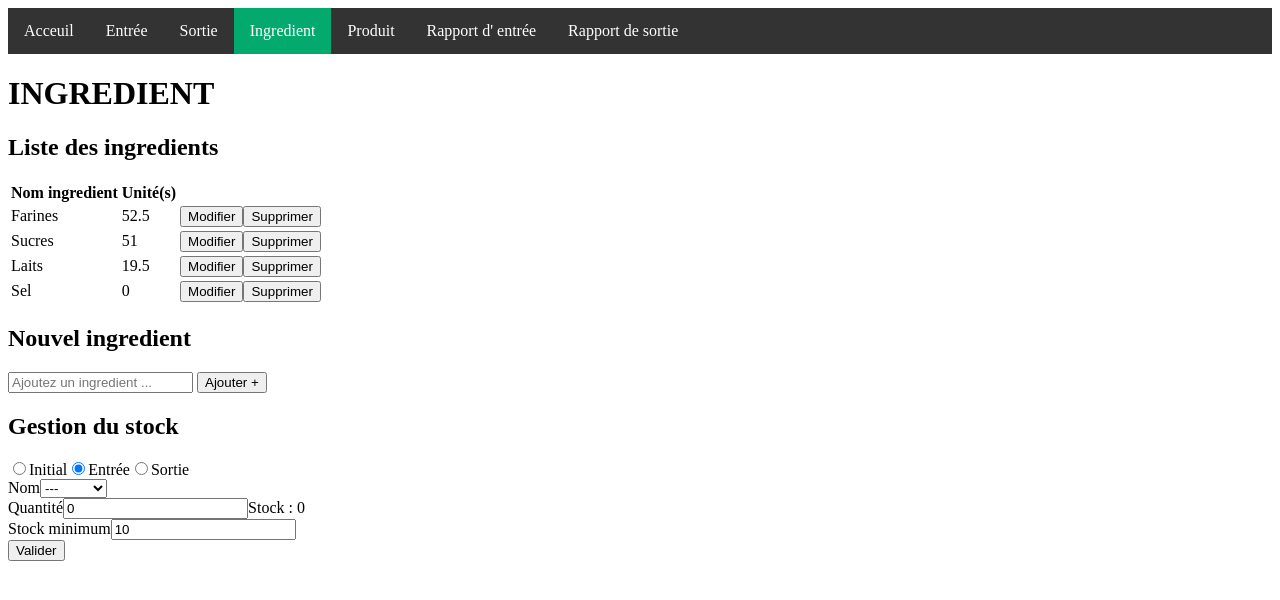
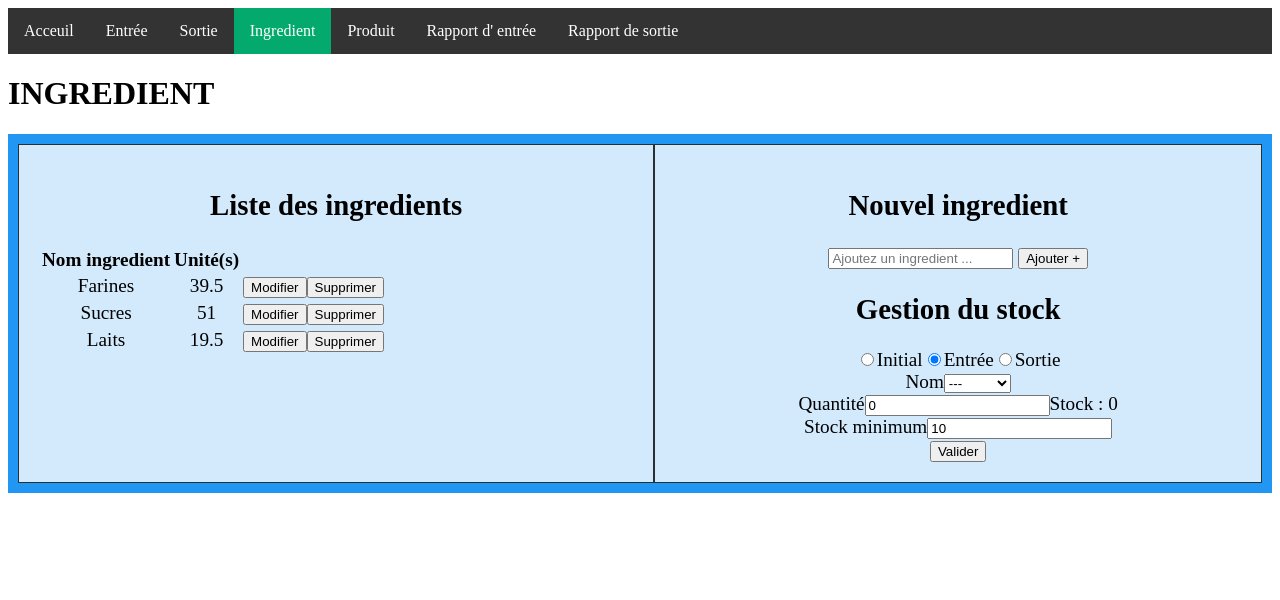
Before and after one commit to tafitahery/ingredients, a React (Create React App) app in the folder frontend/: page /ingredient in a window 1280 px wide. Shown: the top 600 px of the page. Built offline with nearby package versions, Linux system fonts and the light colour scheme; data requests are answered from the project's data file.

Commit message:
Add style Ingredient

```diff
--- a/frontend/src/assets/db.json
+++ b/frontend/src/assets/db.json
@@ -2,7 +2,7 @@
   "ingredients": [
     {
       "name": "Farines",
-      "quantity": 52.5,
+      "quantity": 39.5,
       "stockMin": 10,
       "id": 1
     },
@@ -17,12 +17,6 @@
       "quantity": 19.5,
       "stockMin": 10,
       "id": 3
-    },
-    {
-      "name": "Sel",
-      "quantity": 0,
-      "stockMin": 0,
-      "id": 4
     }
   ]
 }
--- a/frontend/src/components/FormStock.jsx
+++ b/frontend/src/components/FormStock.jsx
@@ -56,6 +56,7 @@ export default function FormStock({ ingredients, getData, getIngredient }) {
       .put('http://localhost:4000/ingredients/' + ingredientSelected, data)
       .then(() => {
         getData();
+        setIngredientSelected('');
         setQuantity(0.0);
         setMinStock(10);
       });
--- a/frontend/src/pages/Ingredient.jsx
+++ b/frontend/src/pages/Ingredient.jsx
@@ -3,6 +3,8 @@ import axios from 'axios';
 import TableIn from '../components/TableIn';
 import FormIn from '../components/FormIn';
 import FormStock from '../components/FormStock';
+
+import '../styles/Ingredient.css';
 
 function Ingredient() {
   // state
@@ -42,6 +44,8 @@ function Ingredient() {
   return (
     <div>
       <h1>INGREDIENT</h1>
+      <div className="container">
+        <div className="item">
           <h2>Liste des ingredients</h2>
           <table>
             <thead>
@@ -62,8 +66,15 @@ function Ingredient() {
               ))}
             </tbody>
           </table>
+        </div>
+
+        <div className="item">
           <h2>Nouvel ingredient</h2>
-      <FormIn getData={getData} getIngredient={getIngredient} id={idToEdited} />
+          <FormIn
+            getData={getData}
+            getIngredient={getIngredient}
+            id={idToEdited}
+          />
           <h2>Gestion du stock</h2>
           <FormStock
             ingredients={ingredients}
@@ -71,6 +82,8 @@ function Ingredient() {
             getIngredient={getIngredient}
           />
         </div>
+      </div>
+    </div>
   );
 }
 
--- /dev/null
+++ b/frontend/src/styles/Ingredient.css
@@ -0,0 +1,13 @@
+.container {
+  display: grid;
+  grid-template-columns: auto auto;
+  background-color: #2196f3;
+  padding: 10px;
+}
+.item {
+  background-color: rgba(255, 255, 255, 0.8);
+  border: 1px solid rgba(0, 0, 0, 0.8);
+  padding: 20px;
+  font-size: 1.2rem;
+  text-align: center;
+}
```
Lines whose indentation alone changed are shown as unchanged.
